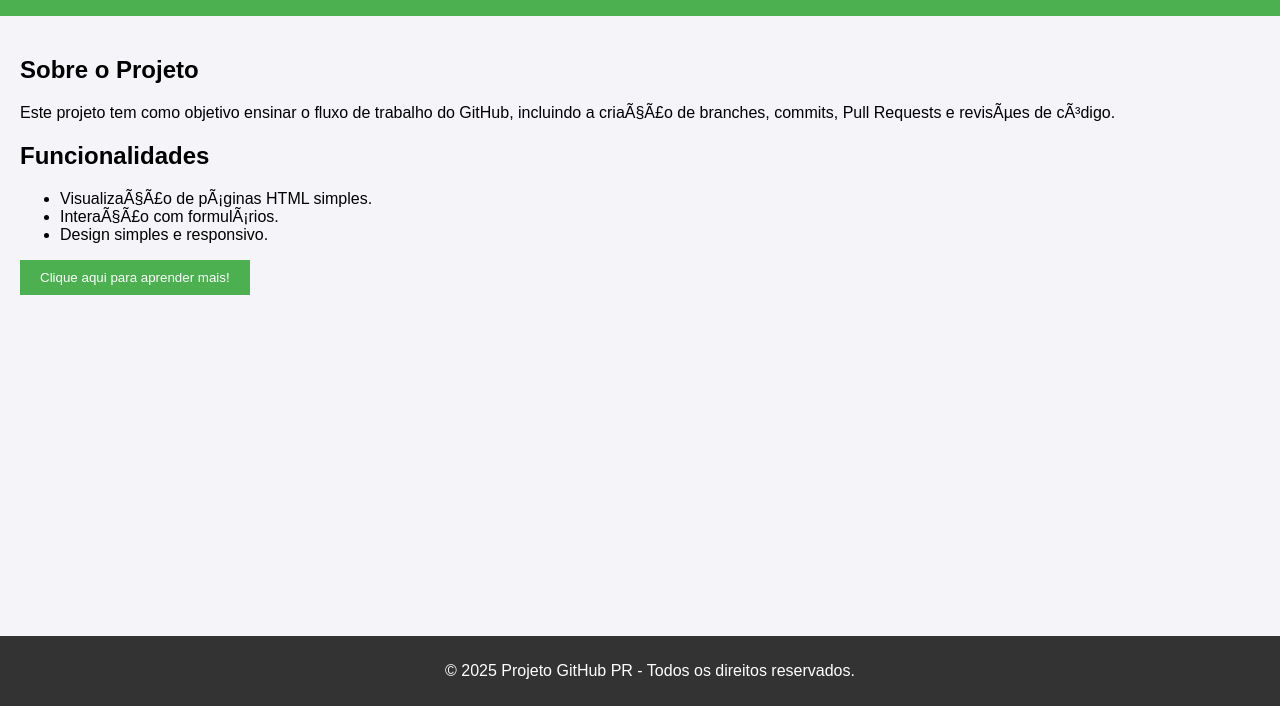
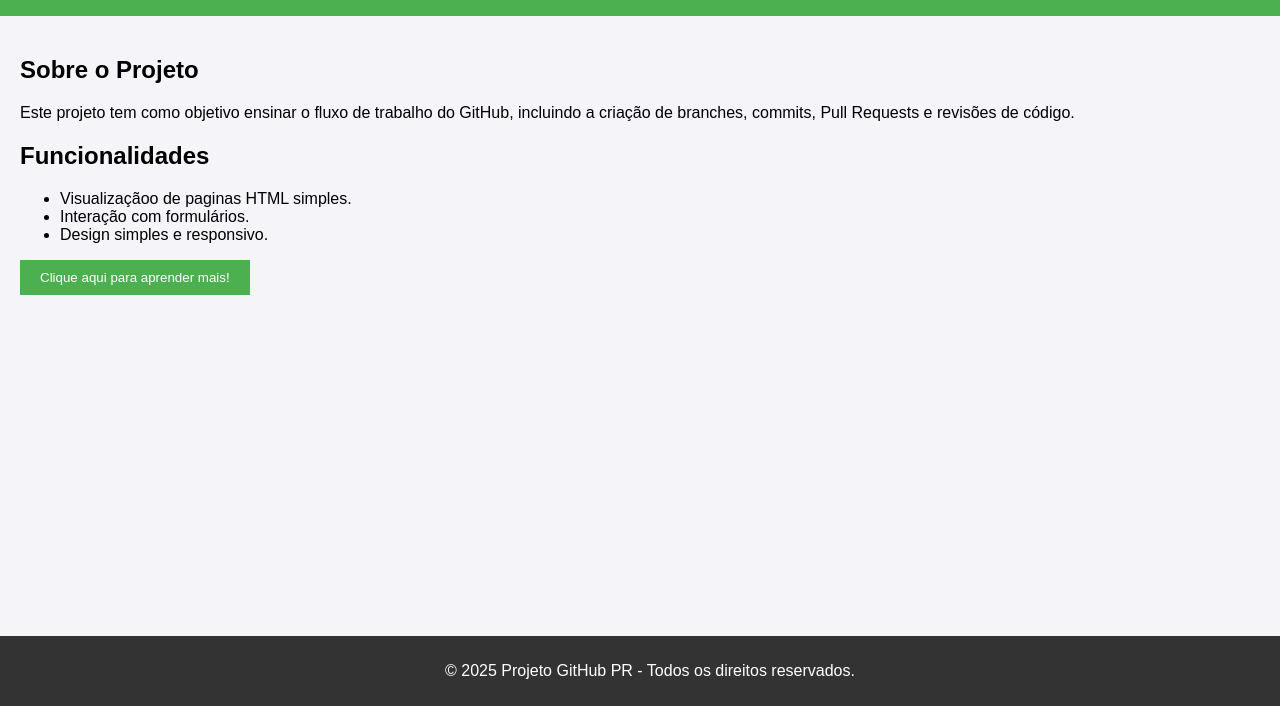
Before and after one commit to RussoLucca/Pratica, a plain HTML site: page index.html in a window 1280 px wide. Shown: the part 94-800 px from the top of the page. Drawn offline with Linux system fonts and the light colour scheme.

Commit message:
corrigindo letras

```diff
--- a/index.html
+++ b/index.html
@@ -52,14 +52,14 @@
 <main>
     <section>
         <h2>Sobre o Projeto</h2>
-        <p>Este projeto tem como objetivo ensinar o fluxo de trabalho do GitHub, incluindo a criaÃ§Ã£o de branches, commits, Pull Requests e revisÃµes de cÃ³digo.</p>
+        <p>Este projeto tem como objetivo ensinar o fluxo de trabalho do GitHub, incluindo a criação de branches, commits, Pull Requests e revisões de código.</p>
     </section>
 
     <section>
         <h2>Funcionalidades</h2>
         <ul>
-            <li>VisualizaÃ§Ã£o de pÃ¡ginas HTML simples.</li>
-            <li>InteraÃ§Ã£o com formulÃ¡rios.</li>
+            <li>Visualizaçãoo de paginas HTML simples.</li>
+            <li>Interação com formulários.</li>
             <li>Design simples e responsivo.</li>
         </ul>
     </section>
```
